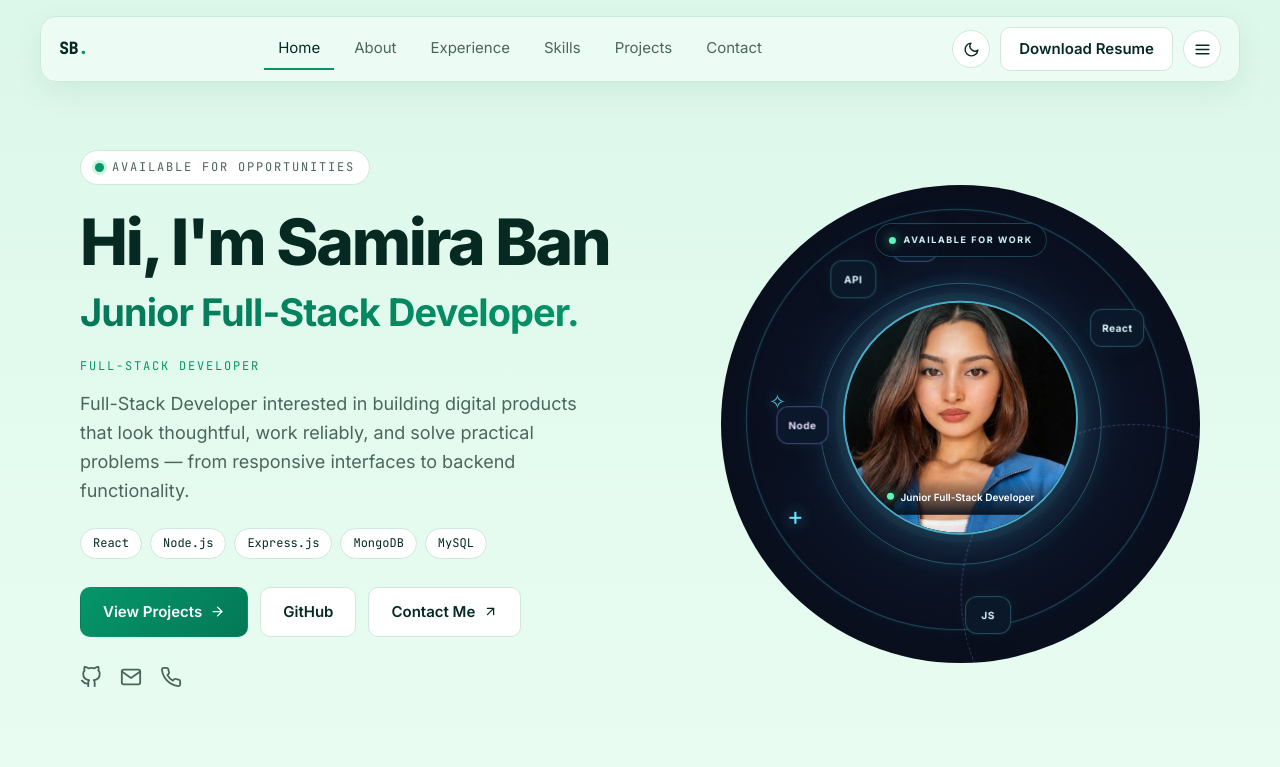
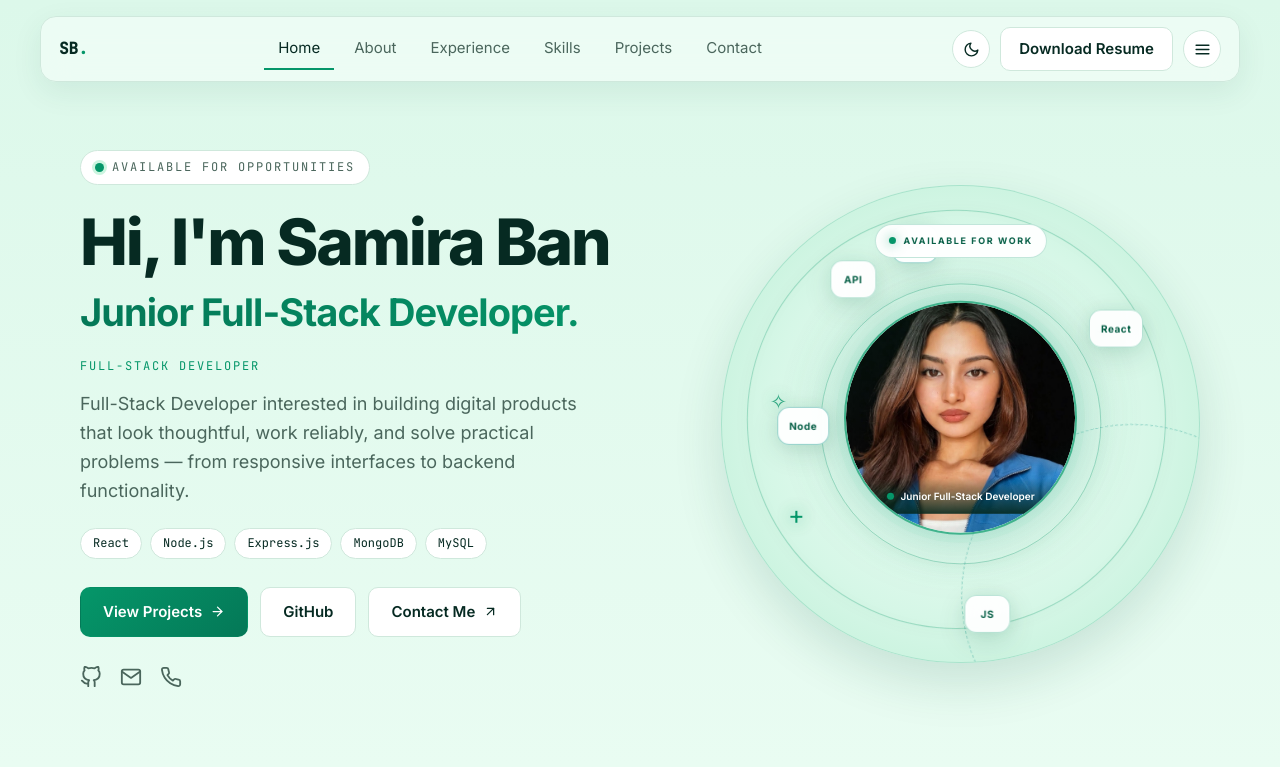
Before and after one commit to Samiraban/portfolio, a React (Vite) app: page / in a window 1280 px wide. Shown: the top 767 px of the page. Built offline with nearby package versions, Linux system fonts and the light colour scheme; no server answers.

Commit message:
Replace SkillBridge with SMCQA and recolor hero orbit to green theme

```diff
--- a/src/data/portfolio.js
+++ b/src/data/portfolio.js
@@ -162,22 +162,23 @@ export const projects = [
     },
   },
   {
-    slug: "skillbridge",
-    title: "SkillBridge",
+    slug: "smcqa",
+    title: "SMCQA Management Platform",
     type: "fullstack",
-    status: "In development",
+    status: "Shipped",
+    url: "https://smcqa-management-platform.vercel.app/",
     short:
-      "A MERN stack career platform connecting students, graduates, and employers through internships, job opportunities, and skill development resources.",
-    tech: ["MongoDB", "Express.js", "React", "Node.js"],
+      "A web-based management platform built to organise and manage operations through a clean, responsive interface, deployed live on Vercel.",
+    tech: ["React", "Web Application", "Vercel"],
     caseStudy: {
-      overview: "A full-stack career platform under development for students, graduates and employers.",
-      problem: "Students and graduates need one place to find internships, jobs and skill resources, and employers need a way to reach them.",
-      solution: "A MERN stack web application connecting students, graduates and employers.",
-      architecture: ["React Client", "Express API", "MongoDB"],
-      features: ["Internships and job opportunities", "Skill development resources", "Connects students, graduates and employers"],
-      challenges: "Designing flexible data models for users, opportunities and resources.",
-      results: "Currently in development.",
-      lessons: "Planning the data model first makes every feature easier to build.",
+      overview: "A live management platform for handling day-to-day operations in one place.",
+      problem: "Managing information and processes across scattered tools is slow and error-prone.",
+      solution: "A responsive web application that brings management tasks into one structured interface.",
+      architecture: ["React frontend", "Deployed on Vercel"],
+      features: ["Structured management interface", "Responsive layout across devices", "Live deployment on Vercel"],
+      challenges: "Keeping a data-heavy management interface clear and easy to use.",
+      results: "A live platform at smcqa-management-platform.vercel.app.",
+      lessons: "Management tools succeed when the workflow, not the feature list, drives the design.",
     },
   },
 ];
--- a/src/styles.css
+++ b/src/styles.css
@@ -1,4 +1,3 @@
-
 /* ---------- THEME TOKENS ---------- */
 :root {
   --bg: #e9fcf2;
@@ -1353,8 +1352,15 @@ h4 {
    ========================================== */
 
 .orbit-profile {
-  --orbit-accent: #65e7ff;
-  --orbit-purple: #9b8cff;
+  /* Light mode — mint circle matching the site */
+  --orbit-accent: #059669;
+  --orbit-accent-2: #0d9488;
+  --o-rgb: 5, 150, 105;
+  --o-rgb2: 13, 148, 136;
+  --o-surface: rgba(255, 255, 255, 0.94);
+  --o-text: #065f46;
+  --o-avatar-bg: #d1fae5;
+  --o-shadow: rgba(6, 78, 59, 0.14);
 
   position: relative;
   isolation: isolate;
@@ -1369,15 +1375,33 @@ h4 {
   background:
     radial-gradient(
       circle at 50% 48%,
-      rgba(49, 87, 145, 0.24),
-      transparent 48%
+      rgba(var(--o-rgb), 0.16),
+      transparent 52%
     ),
     radial-gradient(
       circle at center,
-      #111d35 0%,
-      #0a1020 58%,
-      #070b14 100%
+      #f3fdf8 0%,
+      #d6f7e7 58%,
+      #b9edd3 100%
     );
+  border: 1px solid rgba(var(--o-rgb), 0.18);
+  box-shadow: 0 20px 50px var(--o-shadow);
+}
+
+/* Dark mode — deep green circle */
+[data-theme="dark"] .orbit-profile {
+  --orbit-accent: #34d399;
+  --orbit-accent-2: #2dd4bf;
+  --o-rgb: 52, 211, 153;
+  --o-rgb2: 45, 212, 191;
+  --o-surface: rgba(8, 28, 21, 0.9);
+  --o-text: #d1fae5;
+  --o-avatar-bg: #0d2119;
+  --o-shadow: rgba(0, 0, 0, 0.35);
+  background:
+    radial-gradient(circle at 50% 48%, rgba(var(--o-rgb), 0.14), transparent 50%),
+    radial-gradient(circle at center, #0f2d22 0%, #0a1f17 58%, #06130e 100%);
+  border-color: rgba(var(--o-rgb), 0.2);
 }
 
 /* Availability label */
@@ -1392,10 +1416,10 @@ h4 {
   gap: 8px;
   transform: translateX(-50%);
   padding: 9px 13px;
-  border: 1px solid rgba(101, 231, 255, 0.24);
+  border: 1px solid rgba(var(--o-rgb), 0.24);
   border-radius: 50px;
-  background: rgba(8, 15, 29, 0.82);
-  color: #d8f8ff;
+  background: var(--o-surface);
+  color: var(--o-text);
   font-size: 9px;
   font-weight: 700;
   letter-spacing: 1.6px;
@@ -1409,8 +1433,8 @@ h4 {
   height: 7px;
   flex: 0 0 7px;
   border-radius: 50%;
-  background: #60f5bb;
-  box-shadow: 0 0 12px rgba(96, 245, 187, 0.85);
+  background: var(--orbit-accent);
+  box-shadow: 0 0 12px rgba(var(--o-rgb), 0.7);
 }
 
 /* Orbital rings */
@@ -1420,7 +1444,7 @@ h4 {
   top: 50%;
   left: 50%;
   z-index: 1;
-  border: 1px solid rgba(101, 231, 255, 0.15);
+  border: 1px solid rgba(var(--o-rgb), 0.15);
   border-radius: 50%;
   transform: translate(-50%, -50%);
   pointer-events: none;
@@ -1429,10 +1453,10 @@ h4 {
 .orbit-ring-outer {
   width: 86%;
   height: 86%;
-  border-color: rgba(101, 231, 255, 0.3);
+  border-color: rgba(var(--o-rgb), 0.3);
   box-shadow:
-    0 0 24px rgba(101, 231, 255, 0.045),
-    inset 0 0 24px rgba(101, 231, 255, 0.025);
+    0 0 24px rgba(var(--o-rgb), 0.045),
+    inset 0 0 24px rgba(var(--o-rgb), 0.025);
   animation: orbit-ring-breathe 5s ease-in-out infinite;
 }
 
@@ -1440,15 +1464,15 @@ h4 {
   width: 72%;
   height: 72%;
   border-style: dashed;
-  border-color: rgba(155, 140, 255, 0.36);
+  border-color: rgba(var(--o-rgb2), 0.36);
   animation: orbit-ring-rotate 32s linear infinite;
 }
 
 .orbit-ring-inner {
   width: 59%;
   height: 59%;
-  border-color: rgba(101, 231, 255, 0.3);
-  box-shadow: 0 0 18px rgba(101, 231, 255, 0.08);
+  border-color: rgba(var(--o-rgb), 0.3);
+  box-shadow: 0 0 18px rgba(var(--o-rgb), 0.08);
 }
 
 /* Orbiting labels */
@@ -1475,16 +1499,16 @@ h4 {
   min-height: 38px;
   place-items: center;
   padding: 8px 11px;
-  border: 1px solid rgba(101, 231, 255, 0.28);
+  border: 1px solid rgba(var(--o-rgb), 0.28);
   border-radius: 12px;
-  background: rgba(12, 24, 43, 0.96);
-  color: #dffaff;
+  background: var(--o-surface);
+  color: var(--o-text);
   font-size: 10px;
   font-weight: 700;
   letter-spacing: 0.5px;
   box-shadow:
-    0 8px 28px rgba(0, 0, 0, 0.25),
-    0 0 18px rgba(101, 231, 255, 0.08);
+    0 8px 28px var(--o-shadow),
+    0 0 18px rgba(var(--o-rgb), 0.08);
   backdrop-filter: blur(10px);
 }
 
@@ -1516,15 +1540,15 @@ h4 {
 .node-node {
   top: 24%;
   right: 20%;
-  border-color: rgba(155, 140, 255, 0.42);
-  color: #e2dcff;
+  border-color: rgba(var(--o-rgb2), 0.42);
+  color: var(--o-text);
 }
 
 .node-db {
   right: 13%;
   bottom: 24%;
-  border-color: rgba(155, 140, 255, 0.42);
-  color: #e2dcff;
+  border-color: rgba(var(--o-rgb2), 0.42);
+  color: var(--o-text);
 }
 
 /* Profile photo */
@@ -1535,13 +1559,13 @@ h4 {
   width: 49%;
   height: 49%;
   overflow: hidden;
-  border: 2px solid rgba(101, 231, 255, 0.7);
+  border: 2px solid rgba(var(--o-rgb), 0.7);
   border-radius: 50%;
-  background: #111d35;
+  background: var(--o-avatar-bg);
   box-shadow:
-    0 0 0 8px rgba(101, 231, 255, 0.035),
-    0 0 35px rgba(101, 231, 255, 0.17),
-    0 0 85px rgba(101, 231, 255, 0.09);
+    0 0 0 8px rgba(var(--o-rgb), 0.035),
+    0 0 35px rgba(var(--o-rgb), 0.17),
+    0 0 85px rgba(var(--o-rgb), 0.09);
   animation: orbit-avatar-float 5s ease-in-out infinite;
 }
 
@@ -1552,10 +1576,10 @@ h4 {
   border-radius: inherit;
   background: linear-gradient(
     150deg,
-    rgba(101, 231, 255, 0.12),
+    rgba(var(--o-rgb), 0.12),
     transparent 42%,
     transparent 72%,
-    rgba(155, 140, 255, 0.13)
+    rgba(var(--o-rgb2), 0.13)
   );
   pointer-events: none;
 }
@@ -1584,7 +1608,7 @@ h4 {
   padding: 10px 5px;
   background: linear-gradient(
     transparent,
-    rgba(5, 10, 20, 0.9)
+    rgba(4, 40, 30, 0.9)
   );
   color: #fff;
   font-size: clamp(7px, 1.2vw, 10px);
@@ -1598,7 +1622,7 @@ h4 {
   position: absolute;
   z-index: 4;
   color: var(--orbit-accent);
-  text-shadow: 0 0 15px rgba(101, 231, 255, 0.8);
+  text-shadow: 0 0 15px rgba(var(--o-rgb), 0.8);
   animation: orbit-spark-pulse 2.5s ease-in-out infinite;
   pointer-events: none;
 }
```
